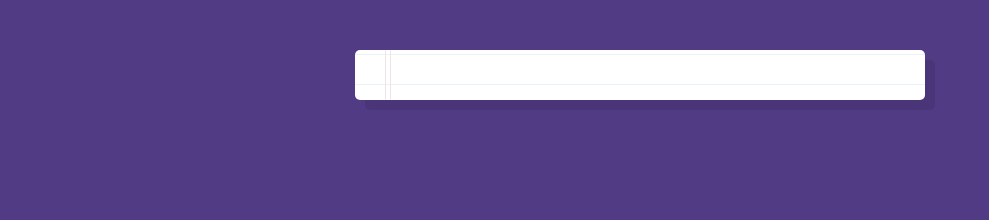
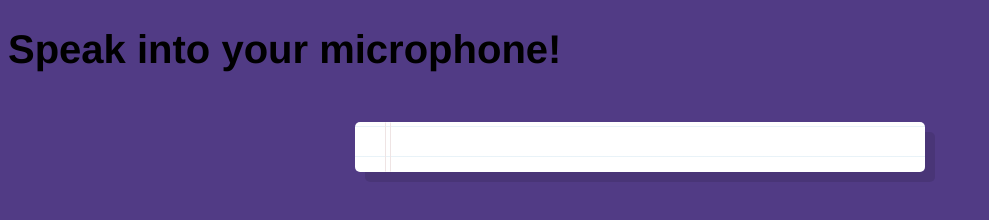
Before and after one commit to eddy-guo/speech-recognition, a plain HTML site: page index.html in a window 1280 px wide. Shown: the whole page, without its empty margins (0-989 px from the left). Drawn offline with Linux system fonts and the light colour scheme.

Commit message:
Add a heading

```diff
--- a/index.html
+++ b/index.html
@@ -7,6 +7,7 @@
     <script defer src="script.js"></script>
   </head>
   <body>
+    <h1 class="heading">Speak into your microphone!</h1>
     <div class="words" contenteditable></div>
   </body>
 </html>
```
